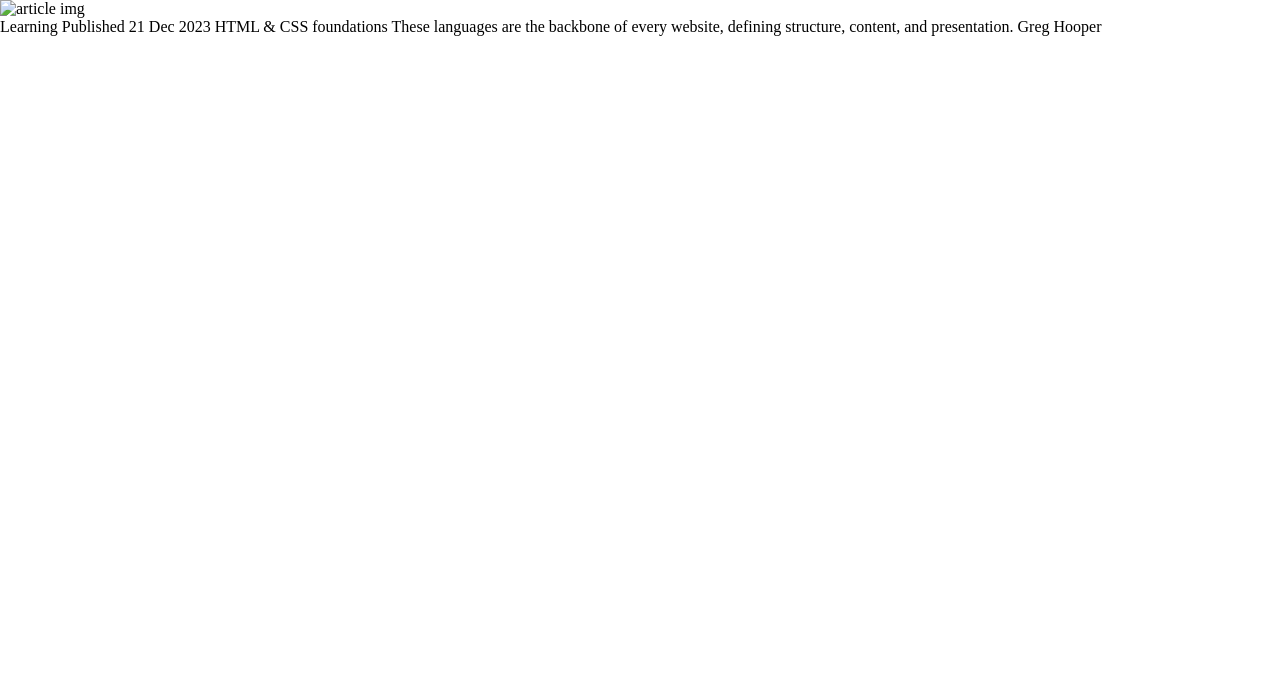
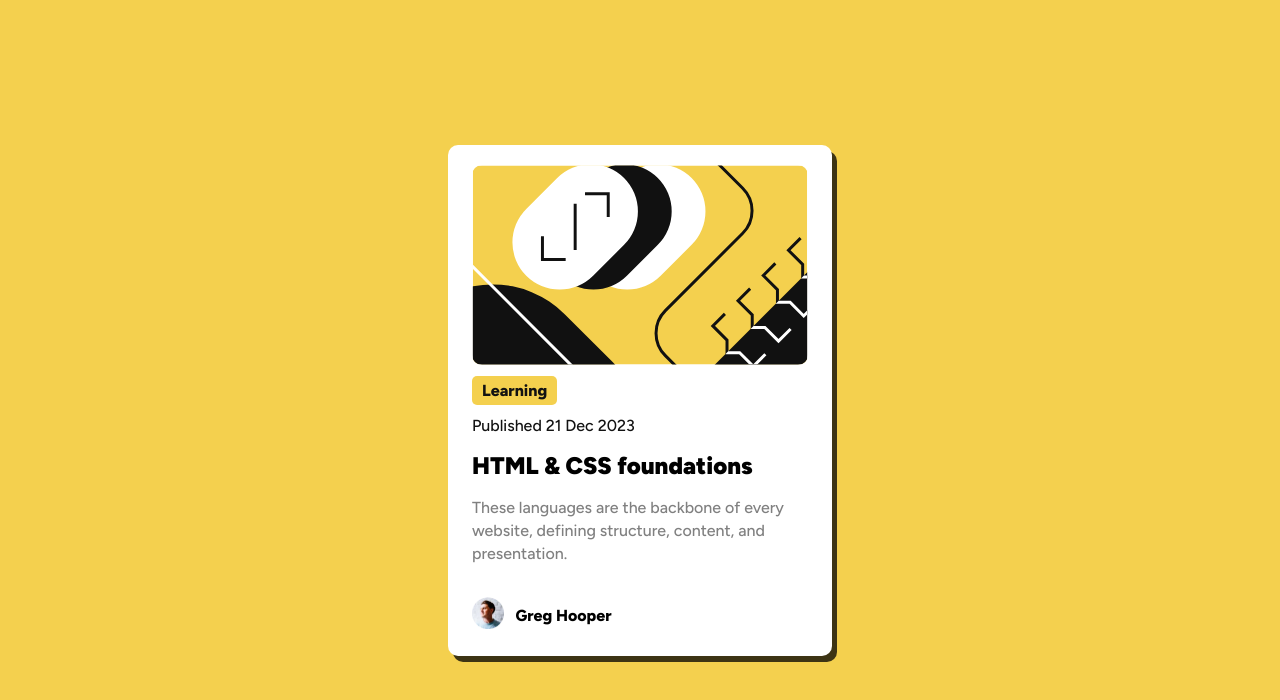
Before and after one commit to EAguayodev/blog-preview-card-main, a plain HTML site: page blog-preview-card-main/index.html in a window 1280 px wide. Drawn offline with Linux system fonts and the light colour scheme.

Commit message:
css stylesheet desktop commit

```diff
--- a/blog-preview-card-main/css/main.css
+++ b/blog-preview-card-main/css/main.css
@@ -12,3 +12,93 @@
     --grey: hsl(0, 0%, 50%);
     --black: hsl(0, 0%, 7%);
 }
+
+body{
+    background: var(--yellow);
+    font-family: "Figtree", sans-serif;
+    display: grid;
+    height: 100vh;
+    place-content: center;
+}
+
+h2{
+    font-weight: 900;
+}
+
+.card-container {
+    background: var(--white);
+    width: 384px;
+    height: 511px;
+    border-radius: 10px;
+    -webkit-box-shadow: 5px 6px 0px 0px rgba(0,0,0,0.75);
+    -moz-box-shadow: 5px 6px 0px 0px rgba(0,0,0,0.75);
+    box-shadow: 5px 6px 0px 0px rgba(0,0,0,0.75);
+}
+
+.article__illustration {
+    border-radius: 10px;
+    width: 336px;
+    height: 200px;
+    position: relative;
+    top: 1.3rem;
+    left: 1.5rem;
+}
+
+.container__card, h2{
+    position: relative;
+    top: 4rem;
+    left: 1.5rem;
+}
+
+.container__card, .publication-date{
+    position: relative;
+    top: 3rem;
+    left: 1.5rem;
+    font-weight: 500;
+    font-size: 16px;
+    color: var(--black);
+}
+
+.container__card, .pub-description{
+    color: var(--grey);
+    position: relative;
+    top: 5rem;
+    left: 1.5rem;
+    font-weight: 500;
+    font-size: 16px;
+    width: 336px;
+    line-height: 23px;
+}
+
+.container__card, small:nth-child(1){
+    background-color: var(--yellow);
+    color: var(--black);
+    padding: 5px 10px;
+    font-weight: 800;
+    font-size: 16px;
+    position: relative;
+    left: 1.5rem;
+    border-radius: 5px;
+    position: relative;
+    top: 2rem;
+    left: 1.5rem;
+}
+
+.container__card, small:nth-child(2){
+    font-weight: 800;
+    font-size: 16px;
+    position: relative;
+    top: 6.5rem;
+    left: 2rem;
+}
+.avatar {
+    height: 32px;
+    position: relative;
+    top: 7rem;
+    left: 1.5rem;
+}
+
+
+@media(max-width: 768px){
+
+}
--- a/blog-preview-card-main/index.html
+++ b/blog-preview-card-main/index.html
@@ -14,19 +14,25 @@
   <main>
     <div class="card-container">
       <div>
-        <img src="" alt="article img">
+        <img class="article__illustration" src="assets/images/illustration-article.svg" alt="article img">
       </div>
       <div>
-
-        Learning
-
-        Published 21 Dec 2023
-
-        HTML & CSS foundations
-
-        These languages are the backbone of every website, defining structure, content, and presentation.
-
-        Greg Hooper
+        <small>
+          Learning
+        </small>
+        <p class="publication-date">
+          Published 21 Dec 2023
+        </p>
+        <h2>
+          HTML & CSS foundations
+        </h2>
+        <p class="pub-description">
+          These languages are the backbone of every website, defining structure, content, and presentation.
+        </p>
+      </div>
+      <div>
+        <img class="avatar" src="assets/images/image-avatar.webp" alt="avatar">
+        <small> Greg Hooper</small>
       </div>
     </div>
   </main>
```
